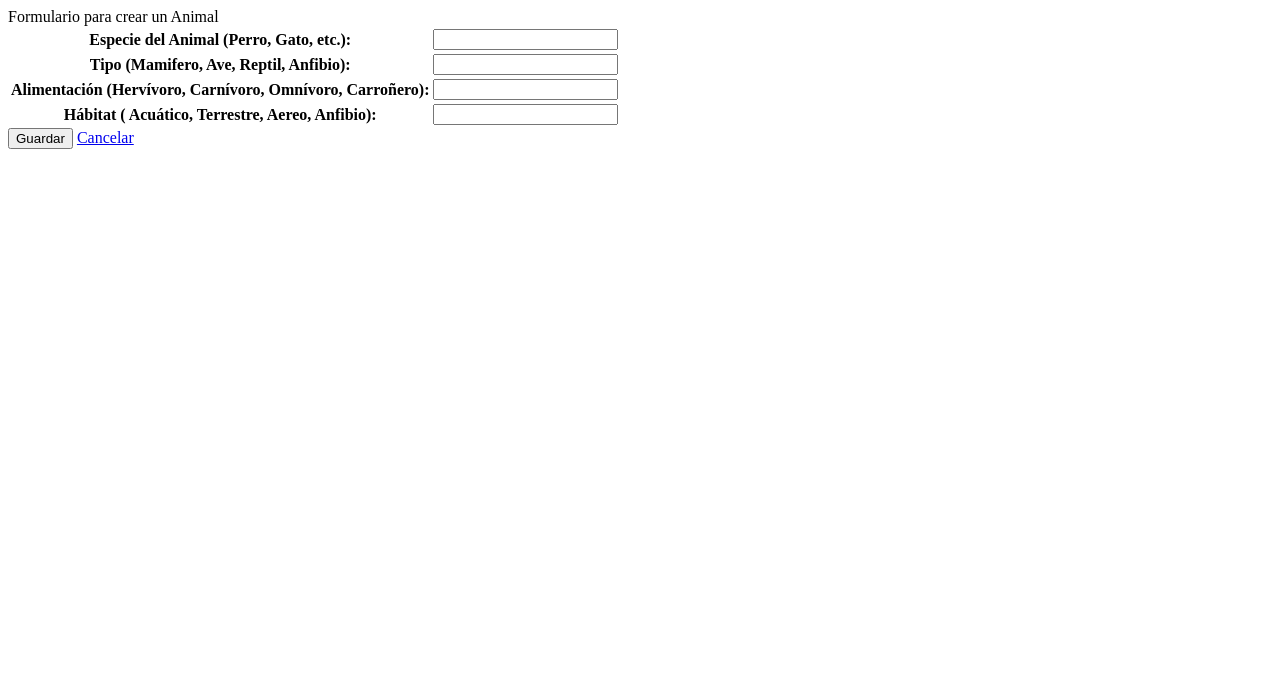
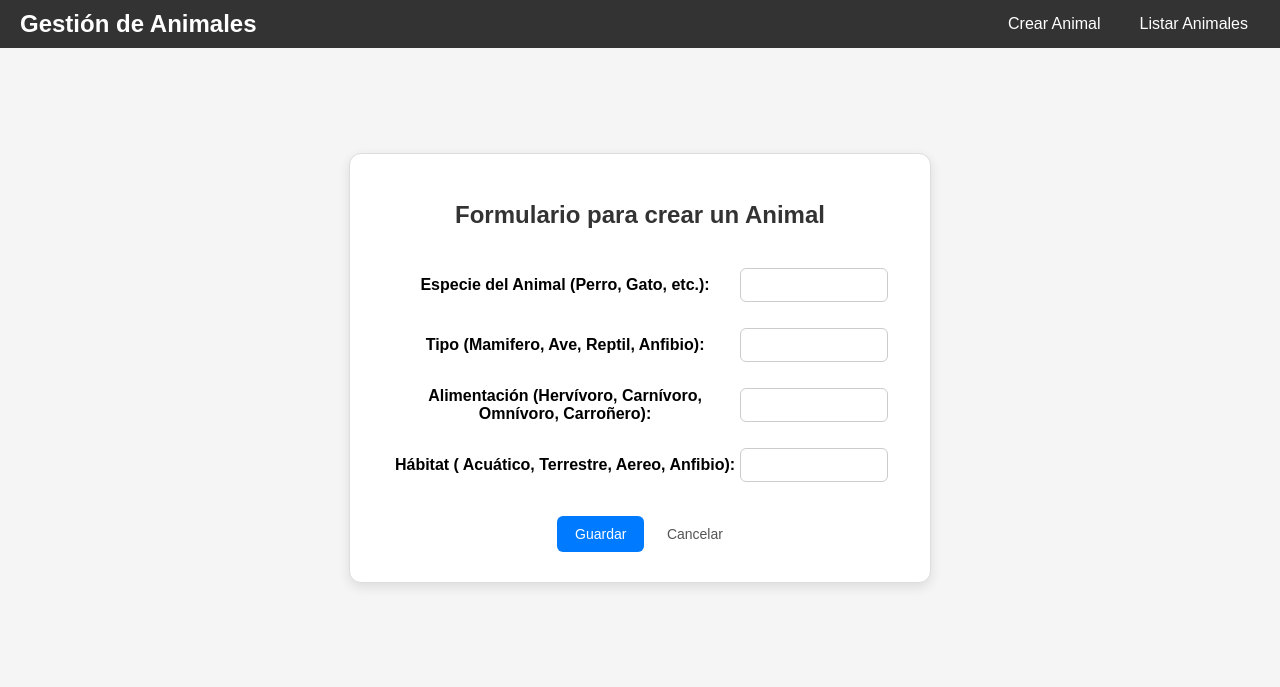
Before and after one commit to suarezfederico7/Python-Desarrollo, a Django app: page /crear-animal/ in a window 1280 px wide. Shown: the top 687 px of the page. Run offline with Django 5.2, Linux system fonts and the light colour scheme.

Commit message:
Ajustes para templates

```diff
--- a/templates/crear_animal.html
+++ b/templates/crear_animal.html
@@ -1,41 +1,95 @@
-<title>
-    Crear Animal
-</title>
+{% extends "principal.html" %}
 
-<content_title>
-    Formulario para crear un Animal
-</content_title>
+{% block title %}Crear Animal{% endblock %}
 
-<content>
+{% block extra_style %}
+    .form-container {
+        max-width: 500px;
+        margin: 60px auto;
+        background: white;
+        padding: 30px 40px;
+        border-radius: 12px;
+        border: 1px solid #ddd;
+        box-shadow: 0 4px 12px rgba(0, 0, 0, 0.1);
+    }
+
+    h1 {
+        text-align: center;
+        font-size: 24px;
+        color: #333;
+        margin-bottom: 25px;
+    }
+
+    table {
+        width: 100%;
+    }
+
+    td {
+        padding: 8px 0;
+    }
+
+    input[type="text"],
+    input[type="number"],
+    select {
+        width: 100%;
+        padding: 8px 10px;
+        margin: 4px 0;
+        border: 1px solid #ccc;
+        border-radius: 6px;
+        font-size: 14px;
+        box-sizing: border-box;
+    }
+
+    input[type="submit"],
+    .btn {
+        background-color: #007bff;
+        color: white;
+        border: none;
+        padding: 10px 18px;
+        border-radius: 6px;
+        cursor: pointer;
+        font-size: 14px;
+        margin-right: 8px;
+        transition: background-color 0.3s;
+    }
+
+    input[type="submit"]:hover,
+    .btn:hover {
+        background-color: #0056b3;
+    }
+
+    .cancel {
+        text-decoration: none;
+        color: #555;
+        font-size: 14px;
+        margin-left: 10px;
+    }
+
+    .message {
+        background-color: #d4edda;
+        color: #155724;
+        border: 1px solid #c3e6cb;
+        padding: 12px;
+        text-align: center;
+        margin-bottom: 20px;
+        font-size: 15px;
+        border-radius: 6px;
+    }
+{% endblock %}
+
+{% block content %}
+    <div class="form-container">
+
+        <h1>Formulario para crear un Animal</h1>
 
         {% if messages %}
             {% for message in messages %}
-            <div style="
-                background-color: #d4edda;
-                color: #155724;
-                border: 1px solid #c3e6cb;
-                padding: 10px 15px;
-                border-radius: 5px;
-                margin-bottom: 20px;
-                font-family: Arial, sans-serif;
-                font-size: 16px;
-            ">
-                {{ message }}
-            </div>
+                <div class="message">{{ message }}</div>
             {% endfor %}
 
-
-        <a href="{% url 'principal' %}" style="
-            display: inline-block;
-            background-color: #007bff;
-            color: white;
-            padding: 10px 20px;
-            border-radius: 5px;
-            text-decoration: none;
-            font-family: Arial, sans-serif;
-        ">
-            Volver
-        </a>
+            <div style="text-align: center; margin-top: 10px;">
+                <a href="{% url 'principal' %}" class="btn">Volver</a>
+            </div>
 
         {% else %}
             <form method="post">
@@ -43,9 +97,12 @@
                 <table>
                     {{ form.as_table }}
                 </table>
+                <div style="margin-top: 20px; text-align: center;">
                     <input type="submit" value="Guardar">
-            <a href="{% url 'principal' %}">Cancelar</a>
+                    <a href="{% url 'principal' %}" class="cancel">Cancelar</a>
+                </div>
             </form>
         {% endif %}
 
-</content>
+    </div>
+{% endblock %}
--- a/templates/principal.html
+++ b/templates/principal.html
@@ -3,7 +3,7 @@
 <head>
     <meta charset="UTF-8">
     <meta name="viewport" content="width=device-width, initial-scale=1.0">
-    <title></title>
+    <title>{% block title %}Gestión de Animales{% endblock %}</title>
     <style>
         body {
             font-family: Arial, sans-serif;
@@ -11,7 +11,6 @@
             background-color: #f5f5f5;
         }
 
-        /* Barra de navegación */
         nav {
             background-color: #333;
             padding: 10px 20px;
@@ -50,40 +49,44 @@
             background-color: #555;
         }
 
-        /* Botones principales */
         .container {
+            display: flex;
+            flex-direction: column;
+            justify-content: center;
+            align-items: center;
+            height: 80vh;
             text-align: center;
-            margin-top: 80px;
         }
 
-        .btn {
-            background-color: #007bff;
-            color: white;
-            border: none;
-            padding: 12px 25px;
-            margin: 10px;
-            border-radius: 8px;
-            cursor: pointer;
-            font-size: 1rem;
-            transition: background-color 0.3s;
+        h2 {
+            margin-bottom: 10px;
+            color: #333;
         }
 
-        .btn:hover {
-            background-color: #0056b3;
+        p {
+            color: #555;
+            font-size: 1.1em;
         }
+
+        {% block extra_style %}{% endblock %}
     </style>
 </head>
 <body>
 
     <nav>
-        <h1>Gestion de Animales</h1>
+        <h1>Gestión de Animales</h1>
+        <ul>
+            <li><a href="{% url 'crear_animal' %}">Crear Animal</a></li>
+            <li><a href="{% url 'ver_animal' %}">Listar Animales</a></li>
+        </ul>
     </nav>
 
-    <div class="container text-center">
-    <h2>¿Qué desea hacer?</h2>
-    <a href="{% url 'crear_animal' %}" class="btn btn-success m-2">Crear Animal</a>
-    <a href="{% url 'ver_animal' %}" class="btn btn-primary m-2">Listar Animales</a>
-</div>
+    <div class="container">
+        {% block content %}
+            <h2>Bienvenido al gestor de creación de animales</h2>
+            <p>Por favor, elija una opción en la barra superior.</p>
+        {% endblock %}
+    </div>
 
 </body>
 </html>
```
Also changed, not shown: templates/ver_animales.html (+10 -2 lines). Lines whose indentation alone changed are shown as unchanged.
